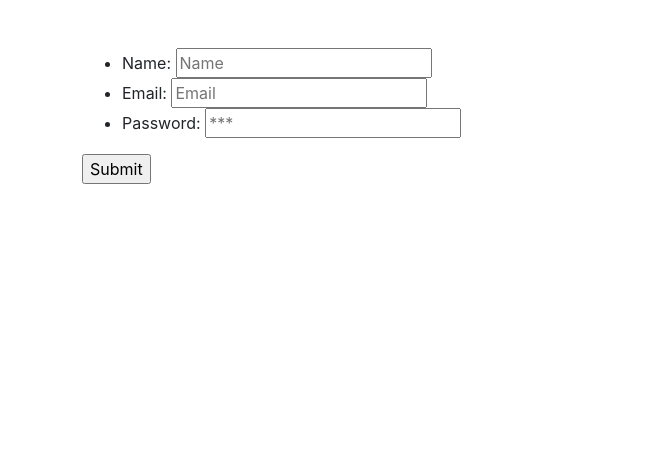
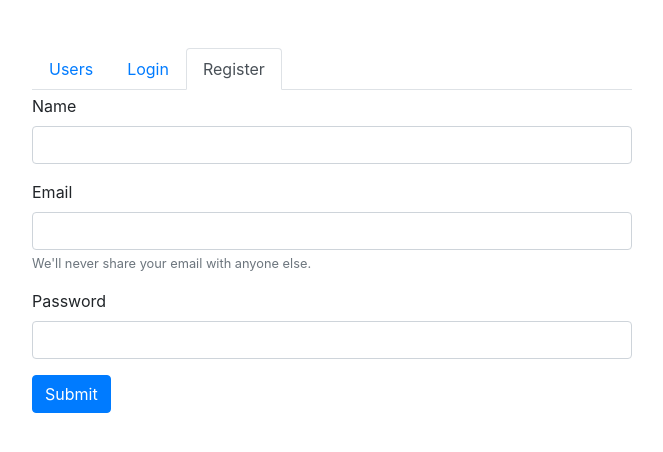
Before and after one commit to danbailo/first-webapp, a Flask app: page /register in a window 1280 px wide. Shown: the top 452 px of the page, without its empty margins (308-971 px from the left). Run offline with Flask 2, Linux system fonts and the light colour scheme; some libraries are stand-ins or nearby versions.

Commit message:
desing of views

```diff
--- a/src/templates/base.html
+++ b/src/templates/base.html
@@ -10,13 +10,36 @@
 <body>
 
 	<div class="container">
-		<div class="mx-auto pt-5" style="width: 500px;">
+
+		<div class="mx-auto pt-5" style="width: 600px;">
+			<ul class="nav nav-tabs mb-1">
+				<li class="nav-item">
+				  	<a class='nav-link {{ "active" if request.path == "/" else "" }}' href="{{ url_for('users') }}">Users</a>
+				</li>
+				{% if not current_user.is_authenticated %}
+					<li class="nav-item">
+						<a class='nav-link {{ "active" if request.path == "/login" else "" }}' href="{{ url_for('login') }}">Login</a>
+					</li>
+					<li class="nav-item">
+						<a class='nav-link {{ "active" if request.path == "/register" else "" }}' href="{{ url_for('register') }}">Register</a>
+					</li>
+				{% else%}
+					<li class="nav-item">
+						<a class='nav-link {{ "active" if request.path == "/logout" else "" }}' href="{{ url_for('logout') }}">Logout</a>
+					</li>
+				{% endif %}
+			</ul>
 
 			{% block body %}
+
 			{% endblock %}
 
 		</div>
 	</div>
 
+	<script src="https://code.jquery.com/jquery-3.5.1.slim.min.js" integrity="sha384-DfXdz2htPH0lsSSs5nCTpuj/zy4C+OGpamoFVy38MVBnE+IbbVYUew+OrCXaRkfj" crossorigin="anonymous"></script>
+	<script src="https://cdn.jsdelivr.net/npm/popper.js@1.16.0/dist/umd/popper.min.js" integrity="sha384-Q6E9RHvbIyZFJoft+2mJbHaEWldlvI9IOYy5n3zV9zzTtmI3UksdQRVvoxMfooAo" crossorigin="anonymous"></script>
+	<script src="https://stackpath.bootstrapcdn.com/bootstrap/4.5.0/js/bootstrap.min.js" integrity="sha384-OgVRvuATP1z7JjHLkuOU7Xw704+h835Lr+6QL9UvYjZE3Ipu6Tp75j7Bh/kR0JKI" crossorigin="anonymous"></script>
+
 </body>
 </html>
--- a/src/templates/register.html
+++ b/src/templates/register.html
@@ -2,13 +2,31 @@
 
 {% block body %}
 
-	<form action="{{ url_for('register') }}" method="POST">
+	<!-- <form action="{{ url_for('register') }}" method="POST">
 		<ul>
 			<li>Name: <input type="text" name="name" placeholder="Name"></li>
 			<li>Email: <input type="email" name="email" placeholder="Email"></li>
 			<li>Password: <input type="password" name="password" placeholder="***"></li>
 		</ul>
 		<input type="submit" value="Submit">
-	</form>
+	</form> -->
+
+	<form action="{{ url_for('register') }}" method="POST">
+		<div class="form-group">
+			<label for="exampleInputEmail1">Name</label>
+			<input name="name" type="name" class="form-control" id="exampleInputEmail1" aria-describedby="emailHelp">
+		  </div>
+		<div class="form-group">
+		  <label for="exampleInputEmail1">Email</label>
+		  <input name="email" type="email" class="form-control" id="exampleInputEmail1" aria-describedby="emailHelp">
+		  <small id="emailHelp" class="form-text text-muted">We'll never share your email with anyone else.</small>
+		</div>
+		<div class="form-group">
+		  <label for="exampleInputPassword1">Password</label>
+		  <input name="password" type="password" class="form-control" id="exampleInputPassword1">
+		</div>
+		<button type="submit" class="btn btn-primary">Submit</button>
+	  </form>
+
 
 {% endblock %}
```
Also changed, not shown: src/templates/login.html (+1 -24 lines), src/templates/user.html (+8 -10 lines), src/templates/users.html (+0 -9 lines).
